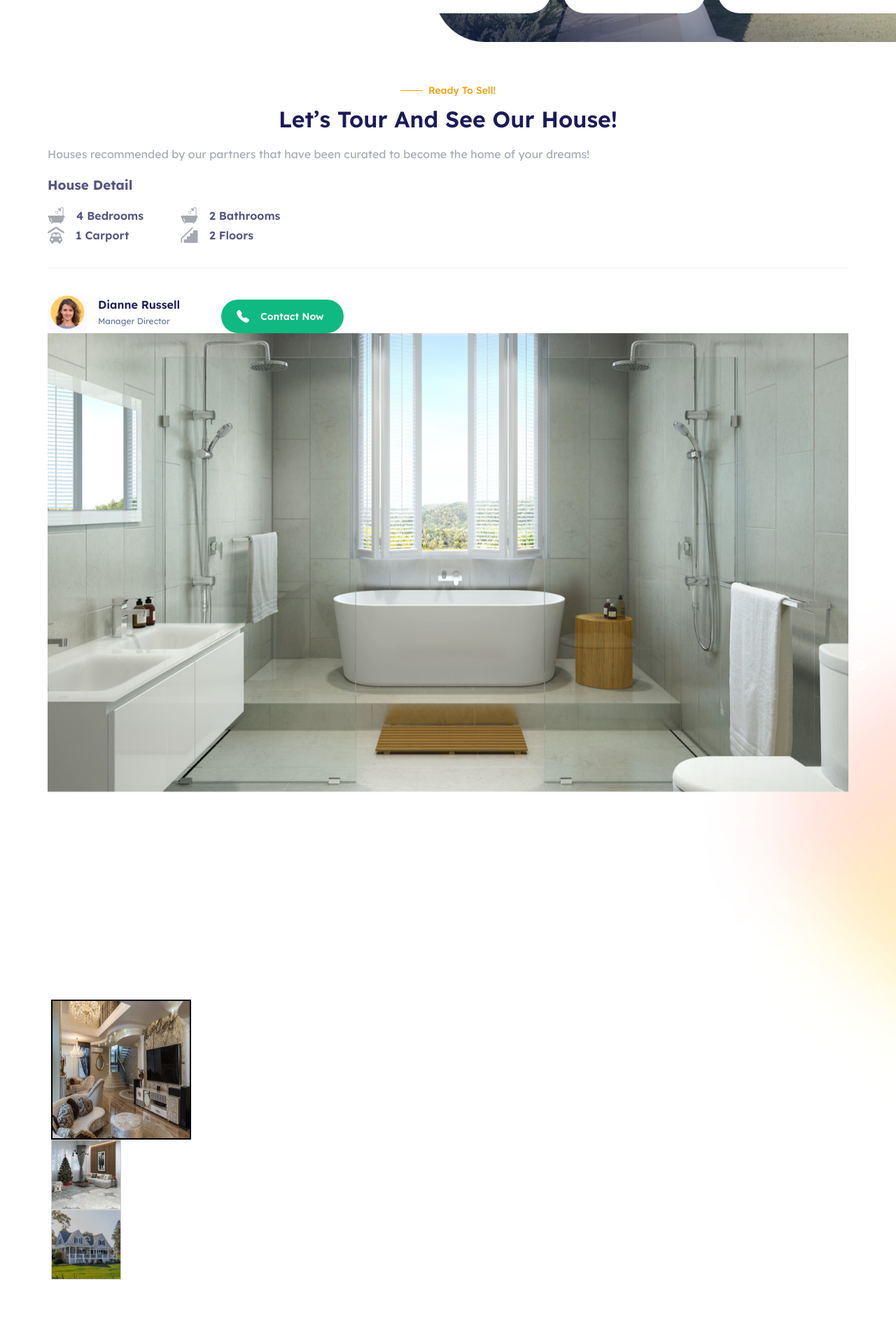
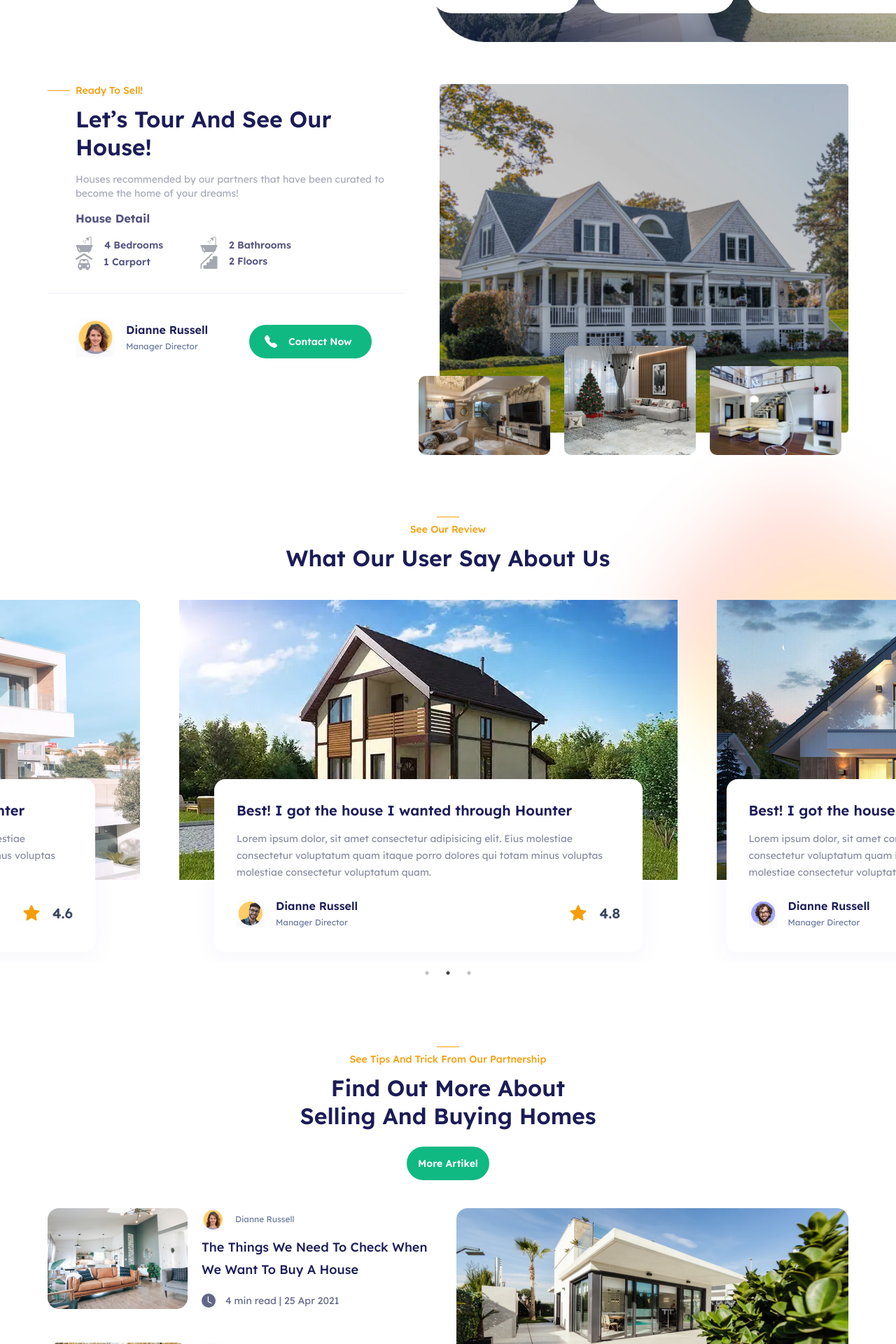
Before and after one commit to Broshnitskiy/hounter, a React (Create React App) app: page / in a window 1280 px wide. Shown: the part 600-2520 px from the top of the page at 70% size. Built offline with nearby package versions, Linux system fonts and the light colour scheme.

Commit message:
finished Ready to sell section

```diff
--- a/src/components/readyToSellSection/ReadyToSellSection.jsx
+++ b/src/components/readyToSellSection/ReadyToSellSection.jsx
@@ -1,4 +1,4 @@
-import React, { useState, useRef } from 'react';
+import React from 'react';
 
 import {
   Section,
@@ -6,6 +6,11 @@ import {
   InButtonWrap,
   StickerInfoWrapper,
   HouseDetailWrapper,
+  StyledSlider,
+  SlideImg,
+  ImagesWrapper,
+  ContentWrapper,
+  SectionWrapper,
 } from './ReadyToSellSection.styled';
 import { Container } from 'components/container/Container';
 import { AccentTitle } from 'components/accentTitle/AccentTitle';
@@ -19,48 +24,35 @@ import BedroomSvg from '../../images/svg/bathroom.svg';
 import CarportSvg from '../../images/svg/carport.svg';
 import BathroomSvg from '../../images/svg/bathroom.svg';
 import FloorSvg from '../../images/svg/floor.svg';
-import Slider from 'react-slick';
+
 import Photo1 from '../../images/ready-to-sell-img/foto-1.jpg';
 import Photo2 from '../../images/ready-to-sell-img/foto-2.jpg';
 import Photo3 from '../../images/ready-to-sell-img/foto-3.jpg';
 import Photo4 from '../../images/ready-to-sell-img/foto-4.jpg';
+import Photo5 from '../../images/ready-to-sell-img/foto-5.jpg';
+import Photo6 from '../../images/ready-to-sell-img/foto-6.jpg';
 
 export const ReadyToSellSection = () => {
-  const images = [Photo1, Photo2, Photo3, Photo4];
-  const [fotoArray, setFotoArray] = useState(images); // Початковий масив зображень
-  const sliderRef = useRef(null);
-
-  const handleThumbnailHover = () => {
-    sliderRef.current.slickPause();
-  };
-
-  const handleThumbnailLeave = () => {
-    sliderRef.current.slickPlay();
-  };
+  const images = [Photo2, Photo3, Photo4, Photo5, Photo6];
 
   const settings = {
     infinite: true,
     speed: 1000,
-    slidesToShow: 1,
+    slidesToShow: 3,
     slidesToScroll: 1,
-    centerMode: false,
     pauseOnHover: true,
     autoplay: true,
     autoplaySpeed: 4000,
-    fade: true,
-    beforeChange: (current, next) => {
-      const updatedFotoArray = [...fotoArray];
-      const firstPhoto = updatedFotoArray.shift(); // Видаляємо перший елемент
-      updatedFotoArray.push(firstPhoto); // Додаємо його в кінець масиву
-      setFotoArray(updatedFotoArray);
-    },
+    cssEase: 'linear',
+
+    swipe: false,
   };
 
   return (
     <Section>
       <Container>
-        <div>
-          <div>
+        <SectionWrapper>
+          <ContentWrapper>
             <AccentTitle direction="row">
               {capitalizeWords('Ready to Sell!')}
             </AccentTitle>
@@ -113,43 +105,22 @@ export const ReadyToSellSection = () => {
                 </InButtonWrap>
               </Button>
             </StickerInfoWrapper>
-          </div>
-          <div>
-            <Slider {...settings} ref={sliderRef}>
+          </ContentWrapper>
+
+          <ImagesWrapper>
+            <img src={Photo1} alt="house" />
+
+            <StyledSlider {...settings}>
               {images.map((image, index) => (
                 <div key={index}>
-                  <img src={image} alt="house interier" />
+                  <div className="my-style">
+                    <SlideImg src={image} alt="house interier" />
+                  </div>
                 </div>
               ))}
-            </Slider>
-            <div>
-              {fotoArray.map(
-                (foto, index) =>
-                  index !== 0 && (
-                    <img
-                      onMouseEnter={handleThumbnailHover}
-                      onMouseLeave={handleThumbnailLeave}
-                      alt="house"
-                      key={index}
-                      src={foto}
-                      style={{
-                        width: '100px',
-                        height: '100px',
-                        margin: '0 5px',
-                        cursor: 'pointer',
-                        border: '1px solid #ccc',
-                        ...(index === 1 && {
-                          width: '200px',
-                          height: '200px',
-                          border: '2px solid #000',
-                        }),
-                      }}
-                    />
-                  )
-              )}
-            </div>
-          </div>
-        </div>
+            </StyledSlider>
+          </ImagesWrapper>
+        </SectionWrapper>
       </Container>
     </Section>
   );
--- a/src/components/readyToSellSection/ReadyToSellSection.styled.jsx
+++ b/src/components/readyToSellSection/ReadyToSellSection.styled.jsx
@@ -1,4 +1,5 @@
 import styled from 'styled-components';
+import Slider from 'react-slick';
 
 export const Section = styled.section`
   padding-bottom: 80px;
@@ -8,9 +9,46 @@ export const Section = styled.section`
   }
 `;
 
+export const SectionWrapper = styled.div`
+  @media screen and (min-width: 768px) {
+    display: flex;
+    justify-content: space-between;
+  }
+`;
+export const ContentWrapper = styled.div`
+  margin-bottom: 40px;
+  @media screen and (min-width: 768px) {
+    margin-bottom: 0;
+    margin-right: 10px;
+
+    :first-child {
+      justify-content: start;
+    }
+  }
+`;
+export const ImagesWrapper = styled.div`
+  position: relative;
+
+  @media screen and (min-width: 768px) {
+    padding-left: 40px;
+  }
+  @media screen and (min-width: 1200px) {
+    > img {
+      width: 600px;
+    }
+  }
+`;
+
 export const SectionTitleWrapper = styled.div`
   margin-top: 12px;
   margin-bottom: 16px;
+
+  @media screen and (min-width: 768px) {
+    padding-left: 40px;
+    h2 {
+      text-align: start;
+    }
+  }
 `;
 
 export const InButtonWrap = styled.div`
@@ -32,7 +70,12 @@ export const StickerInfoWrapper = styled.div`
     display: block;
     margin-top: 12px;
   }
+
   @media screen and (min-width: 768px) {
+    padding-left: 40px;
+  }
+
+  @media screen and (min-width: 992px) {
     display: flex;
     align-items: center;
     > button {
@@ -53,8 +96,6 @@ export const HouseDetailWrapper = styled.div`
 
   > p {
     font-weight: 400;
-    font-size: 16px;
-    line-height: 28px;
     color: #626687;
     opacity: 0.75;
     margin-bottom: 16px;
@@ -78,11 +119,55 @@ export const HouseDetailWrapper = styled.div`
   }
 
   @media screen and (min-width: 768px) {
+    max-width: 524px;
+    font-size: 14px;
+    line-height: 20px;
+    padding-left: 40px;
     > div {
       display: flex;
+      > ul {
+        margin-right: 20px;
+      }
+    }
+  }
+
+  @media screen and (min-width: 992px) {
+    > div {
       > ul {
         margin-right: 53px;
       }
     }
   }
 `;
+
+export const StyledSlider = styled(Slider)`
+  .my-style {
+    margin: 10px;
+    display: flex;
+    align-items: flex-end;
+    height: 100px;
+  }
+  @media screen and (min-width: 768px) {
+    width: 100%;
+    position: absolute;
+    top: 280px;
+    left: 0;
+  }
+
+  @media screen and (min-width: 992px) {
+    top: 320px;
+  }
+
+  @media screen and (min-width: 1200px) {
+    .my-style {
+      height: 200px;
+    }
+  }
+  /* .slick-current {
+
+  } */
+`;
+
+export const SlideImg = styled.img`
+  border-radius: 10px;
+`;
```
Also changed, not shown: src/components/readyToSellSection/ReadyToSell.module.css (deleted, +0 -15 lines), src/images/ready-to-sell-img/foto-5.jpg (added), src/images/ready-to-sell-img/foto-6.jpg (added).
